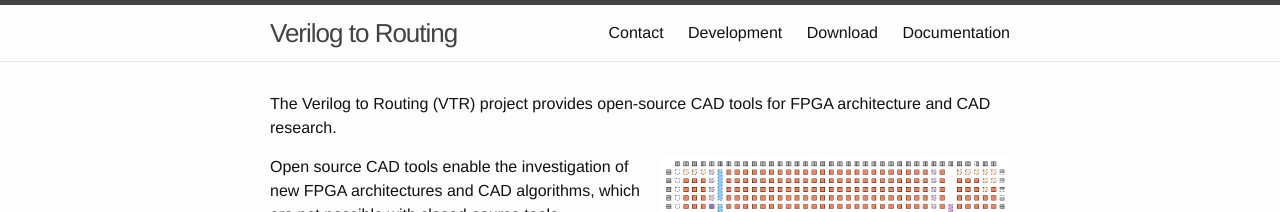
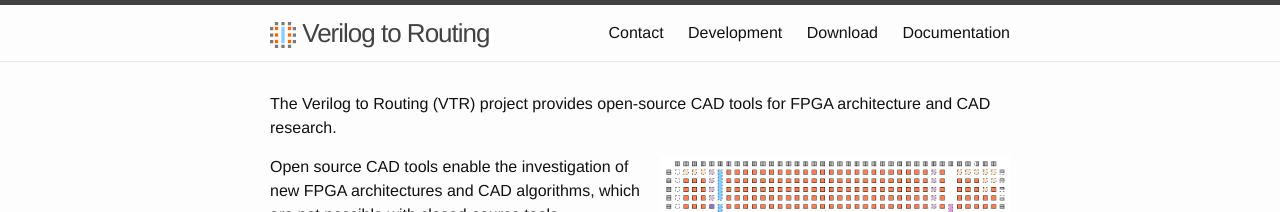
Before and after one commit to verilog-to-routing/verilog-to-routing.github.io, a Jekyll site: the page built from index.md, in a window 1280 px wide. Shown: the top 212 px of the page. Built offline with Jekyll 4.4.1, drawn with Linux system fonts in a browser that asks for light colours.

Commit message:
Add logo to header

```diff
--- a/_includes/header.html
+++ b/_includes/header.html
@@ -2,7 +2,10 @@
 
   <div class="wrapper">
 
-    <a class="site-title" href="{{ site.baseurl }}/">{{ site.title }}</a>
+    <a class="site-title" href="{{ site.baseurl }}/">
+        <img src="/img/vtr_logo.svg" style="height: 1em;"/>
+        {{ site.title }}
+    </a>
 
     <nav class="site-nav">
       <a href="#" class="menu-icon">
```
